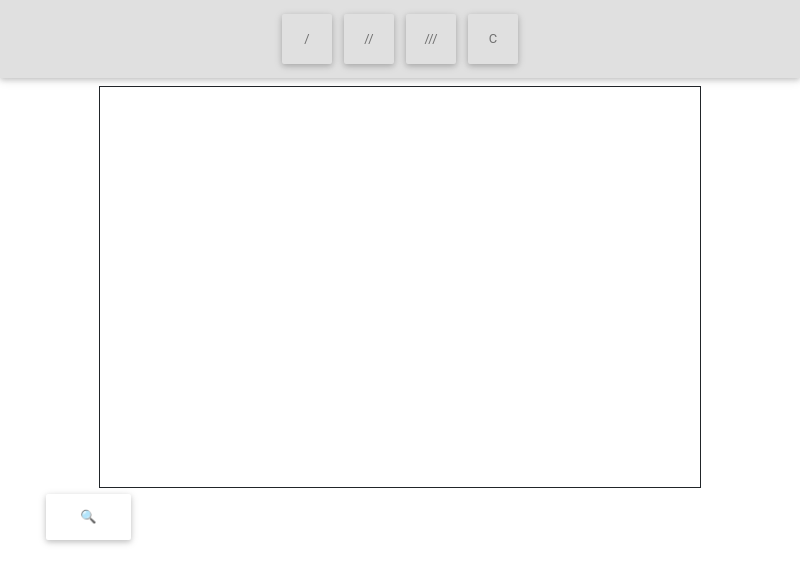
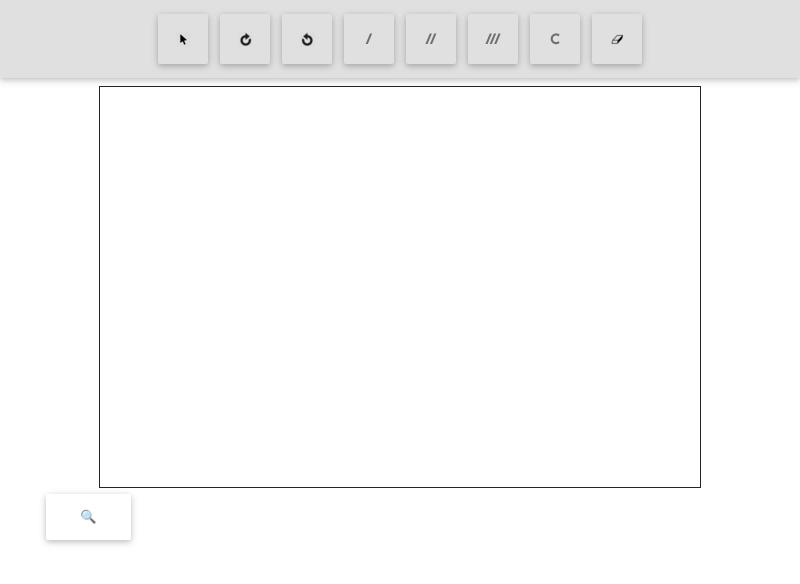
Before and after one commit to ovvesley/auto-chem, an Electron app: page app/index.html in a window 800 px wide. Drawn offline with nearby package versions, Linux system fonts and the light colour scheme.

Commit message:
Adding some buttons and styling a bit

```diff
--- a/app/index.html
+++ b/app/index.html
@@ -12,17 +12,34 @@
 <script>
   window.$ = window.jQuery = require('jquery');
 </script>
+<style>
+    @import url('https://fonts.googleapis.com/css?family=Righteous&display=swap');
+    button{
+      font-family: 'Righteous', cursive;
+
+    }
+    button:hover{
+      background-color:oldlace;
+      transform: scale(1.25);
+    }
+    .btElementQuimic{
+      font-family: 'Righteous', cursive;
+    }
+</style>
 
 <body>
 
   <nav class="navbar navbar-expand navbar-light bg-light">
     <div class="nav navbar-nav mx-auto">
-      <button class="nav-item nav-link btn btn-toolbar" style="width: 50px; height: 50px; border:none" id="btnSimple">/</button>
-      <button class="nav-item nav-link btn btn-toolbar" style="width: 50px; height: 50px; border:none" id="btnDupla">//</button>
-      <button class="nav-item nav-link btn btn-toolbar" style="width: 50px; height: 50px; border:none" id="btnTripla">///</button>
+      <button class="nav-item nav-link btn btn-toolbar" style="width: 50px; height: 50px; border:none" id="btnPointer"><img src="imgs/pointerIcon.png" alt=""></button>
+      <button class="nav-item nav-link btn btn-toolbar" style="width: 50px; height: 50px; border:none" id="btnUndo"><img src="imgs/redoicon.png" alt=""></button>
+      <button class="nav-item nav-link btn btn-toolbar" style="width: 50px; height: 50px; border:none" id="btnRedo"><img src="imgs/undoicon.png" alt=""></button>
+      <button class="nav-item nav-link btn btn-toolbar" style="width: 50px; height: 50px; border:none; font-size: 15px;" id="btnSimple">/</button>
+      <button class="nav-item nav-link btn btn-toolbar" style="width: 50px; height: 50px; border:none; font-size: 15px;" id="btnDupla">//</button>
+      <button class="nav-item nav-link btn btn-toolbar" style="width: 50px; height: 50px; border:none; font-size: 15px;" id="btnTripla">///</button>
       <div class="dropdown">
         <button class="nav-item nav-link btn" type="button" id="dropdownMenu1" data-toggle="dropdown"
-          aria-haspopup="true" aria-expanded="false" style="width: 50px; height: 50px; border:none">C</button>
+          aria-haspopup="true" aria-expanded="false" style="width: 50px; height: 50px; border:none; font-size: 15px; ">C</button>
         <div class="dropdown-menu ">
           <div class="row">
             <div class="col-12" style="width:280px">
@@ -52,8 +69,8 @@
 
         </div>
       </div>
+      <button class="nav-item nav-link btn btn-toolbar" style="width: 50px; height: 50px; border:none" id="btnEraser"><img src="imgs/eraserIcon.png" alt=""></button>
     </div>
-
   </nav>
 
 
```
Also changed, not shown: src/index.html (+22 -5 lines), app/imgs/eraserIcon.png (added), app/imgs/pointerIcon.png (added), app/imgs/redoicon.png (added), app/imgs/undoicon.png (added), src/imgs/eraserIcon.png (added), src/imgs/pointerIcon.png (added), src/imgs/redoicon.png (added), src/imgs/undoicon.png (added).
